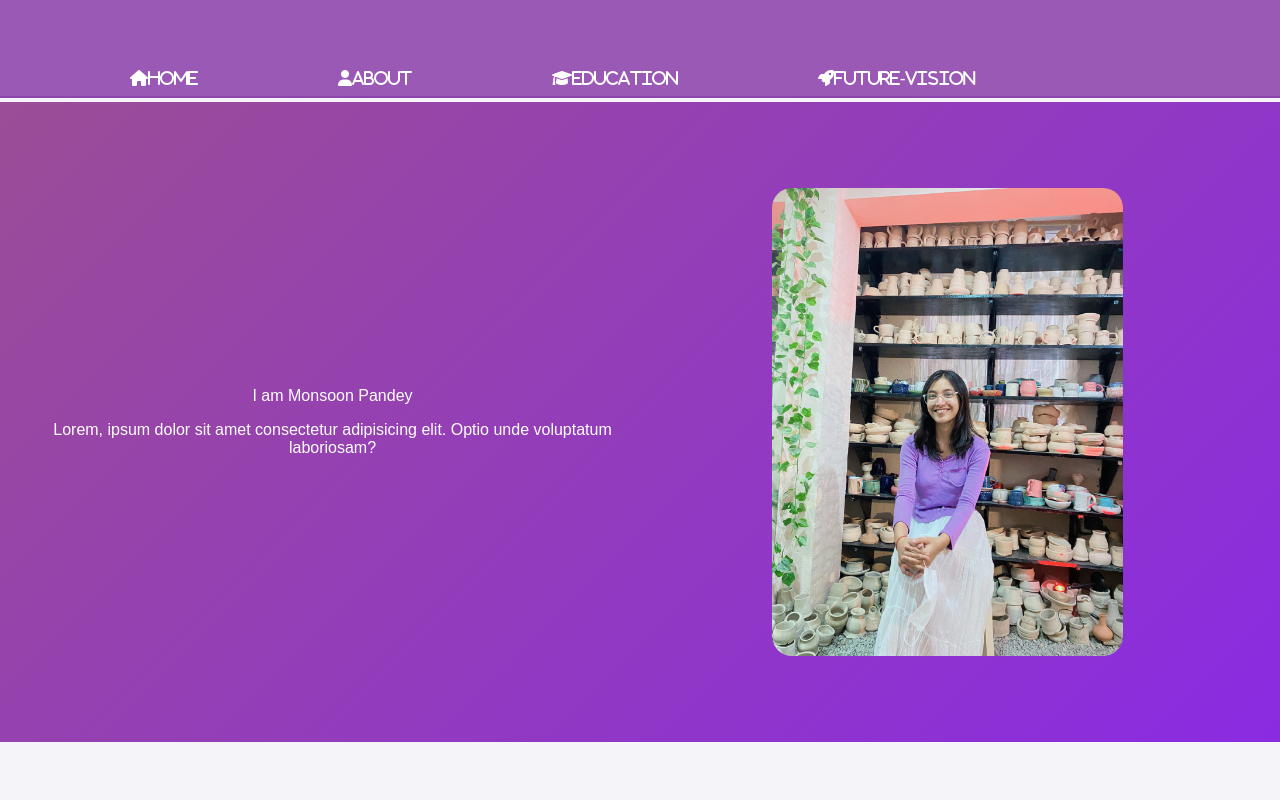
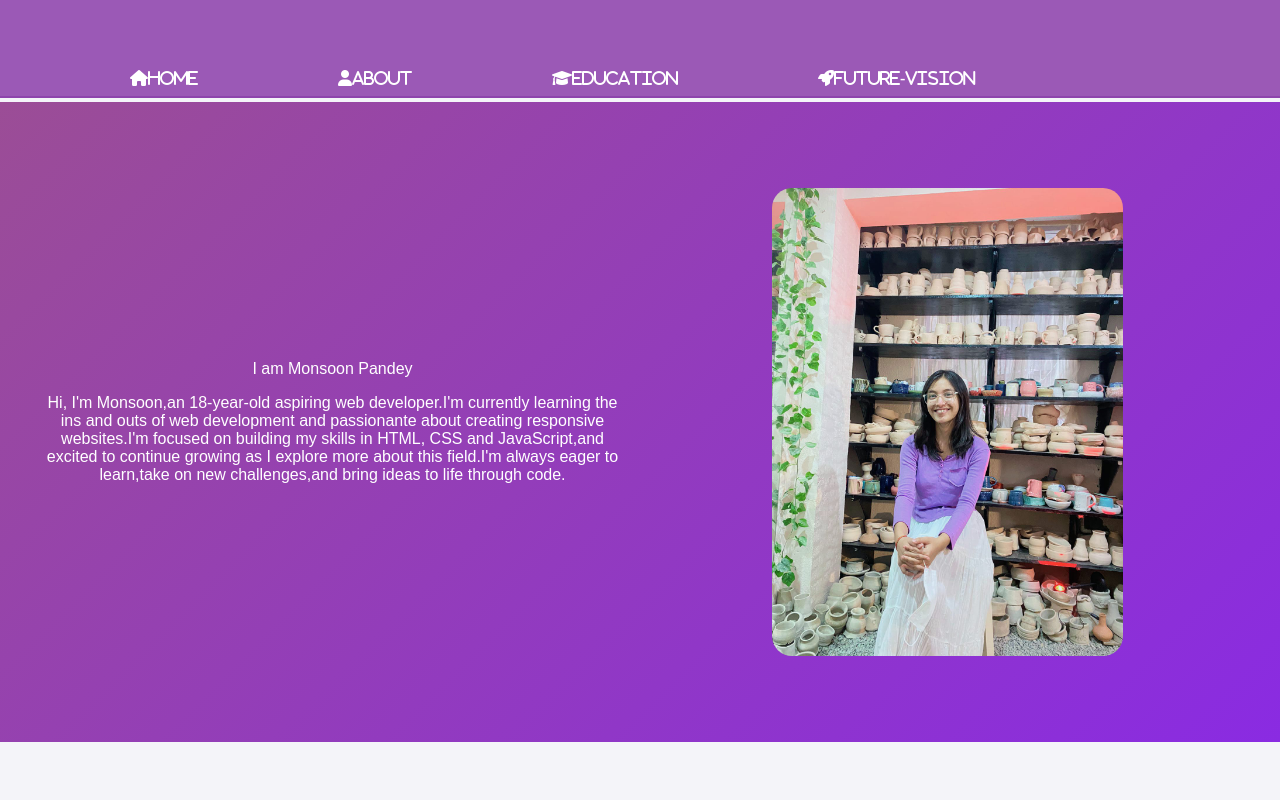
Before and after one commit to Monsoonpandey/port, a plain HTML site: page index.html in a window 1280 px wide. Shown: the top 800 px of the page. Drawn offline with Linux system fonts and the light colour scheme.

Commit message:
updated para

```diff
--- a/index.html
+++ b/index.html
@@ -26,7 +26,7 @@
         <div class="hero1">
             <div class="hero2">
                 <p>I am Monsoon Pandey</p>
-                <p>Lorem, ipsum dolor sit amet consectetur adipisicing elit. Optio unde voluptatum laboriosam?</p>
+                <p>Hi, I'm Monsoon,an 18-year-old aspiring web developer.I'm currently learning the ins and outs of web development and passionante about creating responsive websites.I'm focused on building my skills in HTML, CSS and JavaScript,and excited to continue growing as I explore more about this field.I'm always eager to learn,take on new challenges,and bring ideas to life through code. </p>
             </div>
             <div class="hero3">
                 <img src="mon2.jpg" alt="Monsoon">
```
